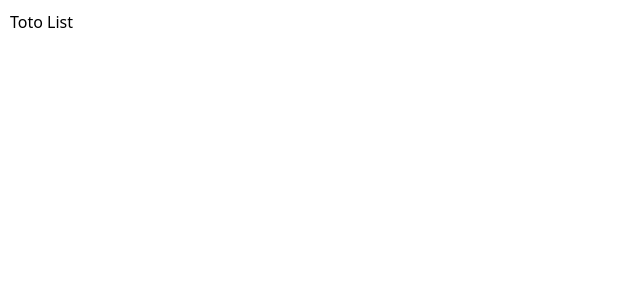
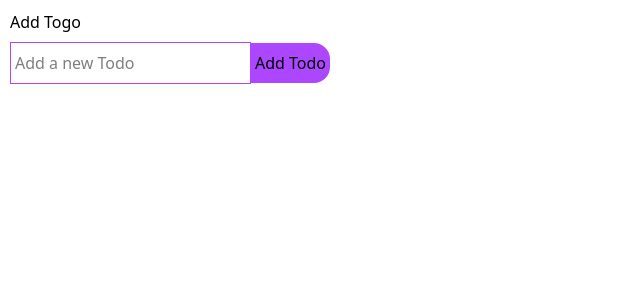
Before and after one commit to pranta-deba/redux-practice, a React (Vite) app: page / in a window 1280 px wide. Shown: the top 300 px of the page, without its empty margins (0-640 px from the left). Built offline with nearby package versions, Linux system fonts and the light colour scheme.

Commit message:
[State] : [Context API with user reducer, also with type.] : [Todo App] : [Part 2]

```diff
--- a/src/components/todo/TodoForm.tsx
+++ b/src/components/todo/TodoForm.tsx
@@ -1,7 +1,38 @@
+import { FormEvent, useState } from "react";
+import { useToto } from "../../context/TodoProvider";
+
 const TodoForm = () => {
+  const { dispatch } = useToto();
+  const [task, setTask] = useState("");
+
+  const handleSubmit = (e: FormEvent) => {
+    e.preventDefault();
+    const todo = {
+      id: Math.random().toString(36).substring(2, 7),
+      title: task,
+      isCompleted: false,
+    };
+
+    dispatch({ type: "addTodo", payload: todo });
+  };
+
   return (
-    <div>
-      <h1>Toto List</h1>
+    <div className="space-y-2">
+      <h1>Add Togo</h1>
+      <form onSubmit={handleSubmit}>
+        <input
+          type="text"
+          onBlur={(e) => setTask(e.target.value)}
+          placeholder="Add a new Todo"
+          className="px-1 py-2 outline-purple-500 border-[1px] border-purple-500"
+        />
+        <button
+          type="submit"
+          className="bg-purple-500 px-1 py-2 rounded-r-2xl cursor-pointer"
+        >
+          Add Todo
+        </button>
+      </form>
     </div>
   );
 };
--- a/src/context/TodoProvider.tsx
+++ b/src/context/TodoProvider.tsx
@@ -36,6 +36,8 @@ const TodoProvider = ({ children }: TTodoProviderProps) => {
 
   const values = { state, dispatch };
 
+  console.log(state)
+
   return <TodoContext.Provider value={values}>{children}</TodoContext.Provider>;
 };
 
```
